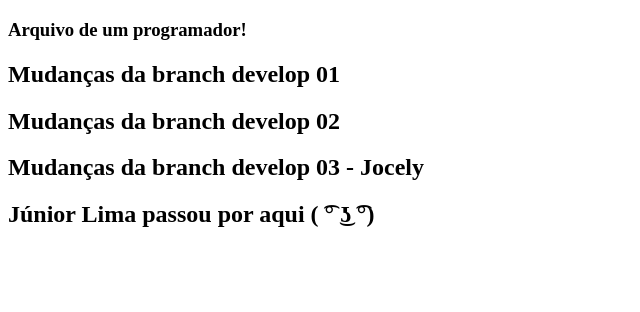
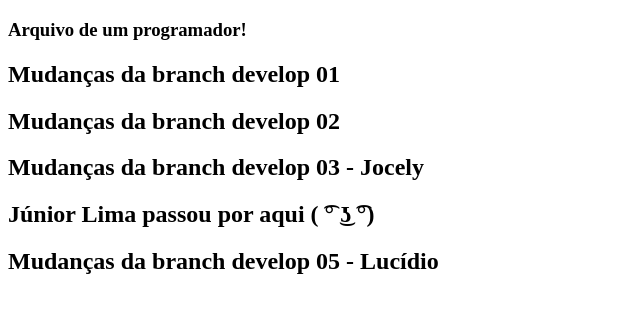
Before and after one commit to Lucidiogomes/aula_git-1, a plain HTML site: page index.html in a window 1280 px wide. Shown: the whole page, without its empty margins (0-640 px from the left). Drawn offline with Linux system fonts and the light colour scheme.

Commit message:
Lucídio

```diff
--- a/index.html
+++ b/index.html
@@ -14,5 +14,7 @@
 
 <h2>Júnior Lima passou por aqui ( ͡° ͜ʖ ͡°)</h2>
 
+<h2>Mudanças da branch develop 05 - Lucídio</h2>
+
 </body>
 </html>
```
